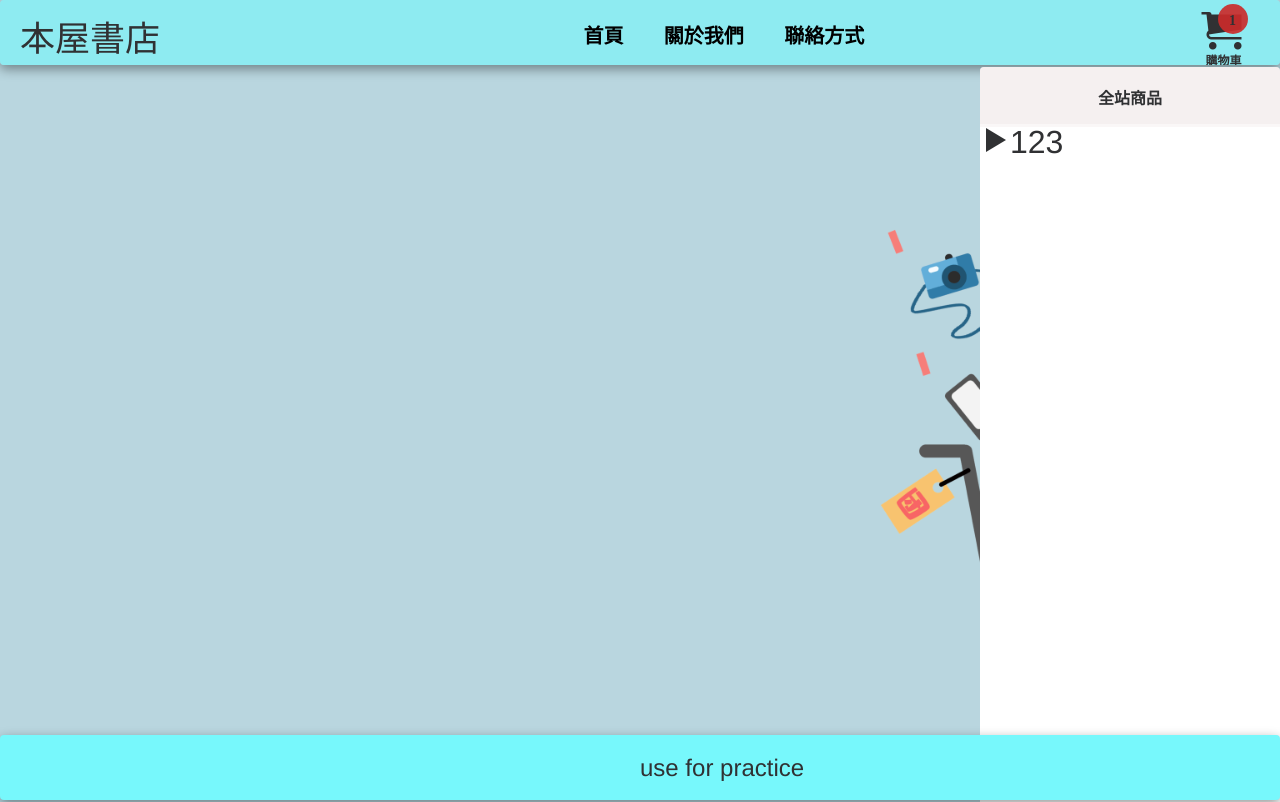
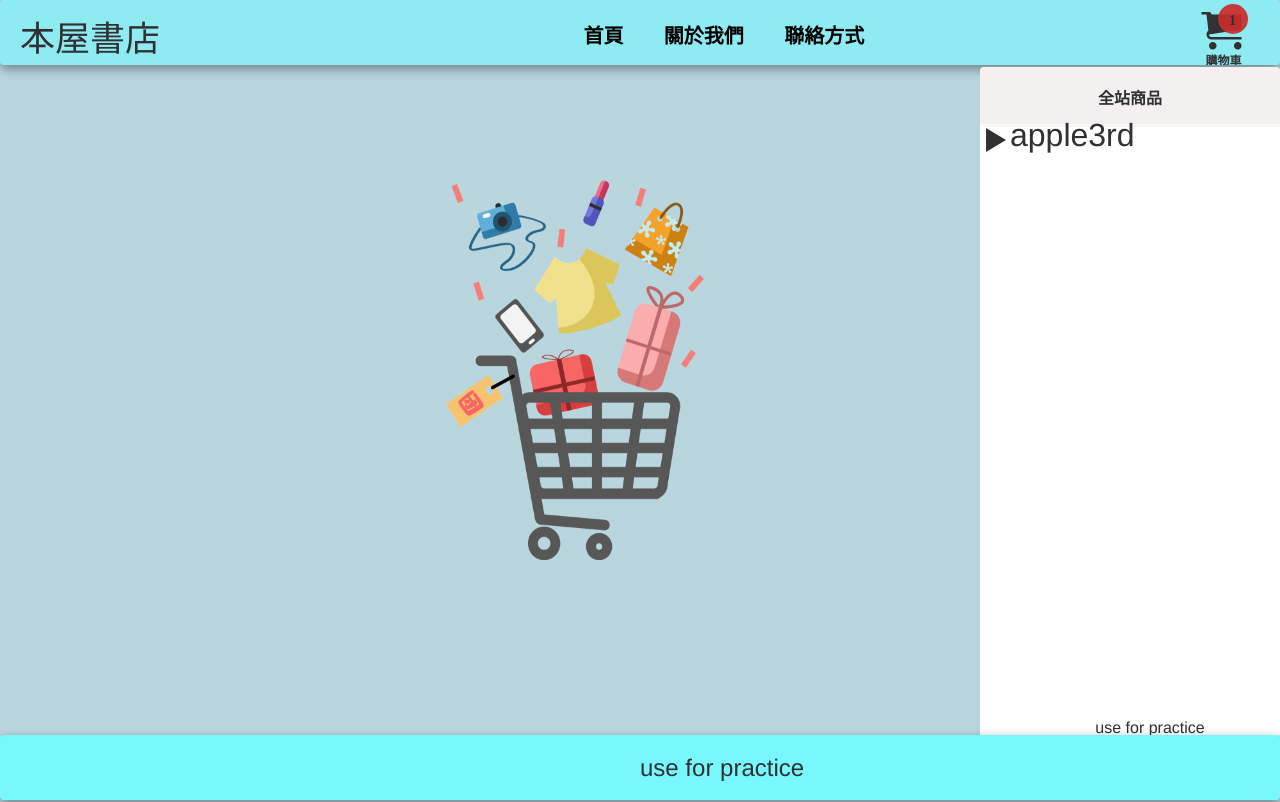
Before and after one commit to deltalinkgithub/project, a Vue app: page / in a window 1280 px wide. Shown: the top 802 px of the page. Built offline with nearby package versions, Linux system fonts and the light colour scheme.

Commit message:
modify main page photo scaling error

```diff
--- a/src/assets/css/main/main.css
+++ b/src/assets/css/main/main.css
@@ -52,10 +52,8 @@ body {
 
 #main-photo{
     position:absolute;
-    top:200px;
-    left:800px;
-    width: 500px;
-    height:500px;
+    top:20vh;
+    left:30vw;
 }
 
 #side-menu{
--- a/src/components/main/main_page.vue
+++ b/src/components/main/main_page.vue
@@ -28,11 +28,8 @@
 </script>
 <style>
     #photo-main{
-        position:absolute;
-        top:0;
-        padding: 0%;
-        width: 100%;
-        height: 100%;
+        width: 30vw;
+        height: 50vh;
     }
 
     .fade-enter-active,
--- a/src/components/main/menu.vue
+++ b/src/components/main/menu.vue
@@ -10,7 +10,7 @@
                             <span class="icon-play3" v-if="show" key="i1"></span>
                             <span class="icon-play3" v-else key="i2" style="display:block;transform:rotate(180deg);"></span>
                         </transition>
-                        <span style="position:absolute;left:30px">123</span>
+                        <span style="position:absolute;left:30px;top:-7px">apple3rd</span>
                 </span>
             </div>
             <div id="menu-bottom">
@@ -18,6 +18,9 @@
             </div>
         </el-card>
     </transition>
+    <!-- <el-card class="box-card">
+
+    </el-card> -->
 </template>
 <script>
     export default {
@@ -46,7 +49,7 @@
 <style>
     .box-card{
         width:300px;
-        height:910px;
+        height:calc(100vh - 130px);
         background-color: rgb(255, 255, 255);
         border:0px solid;
     }
@@ -119,7 +122,7 @@
 
     .arrow-enter-active,
     .arrow-leave-active {
-        transition: transform 0.5s;
+        transition: transform 0.3s;
         display: block;
     }
 
```
